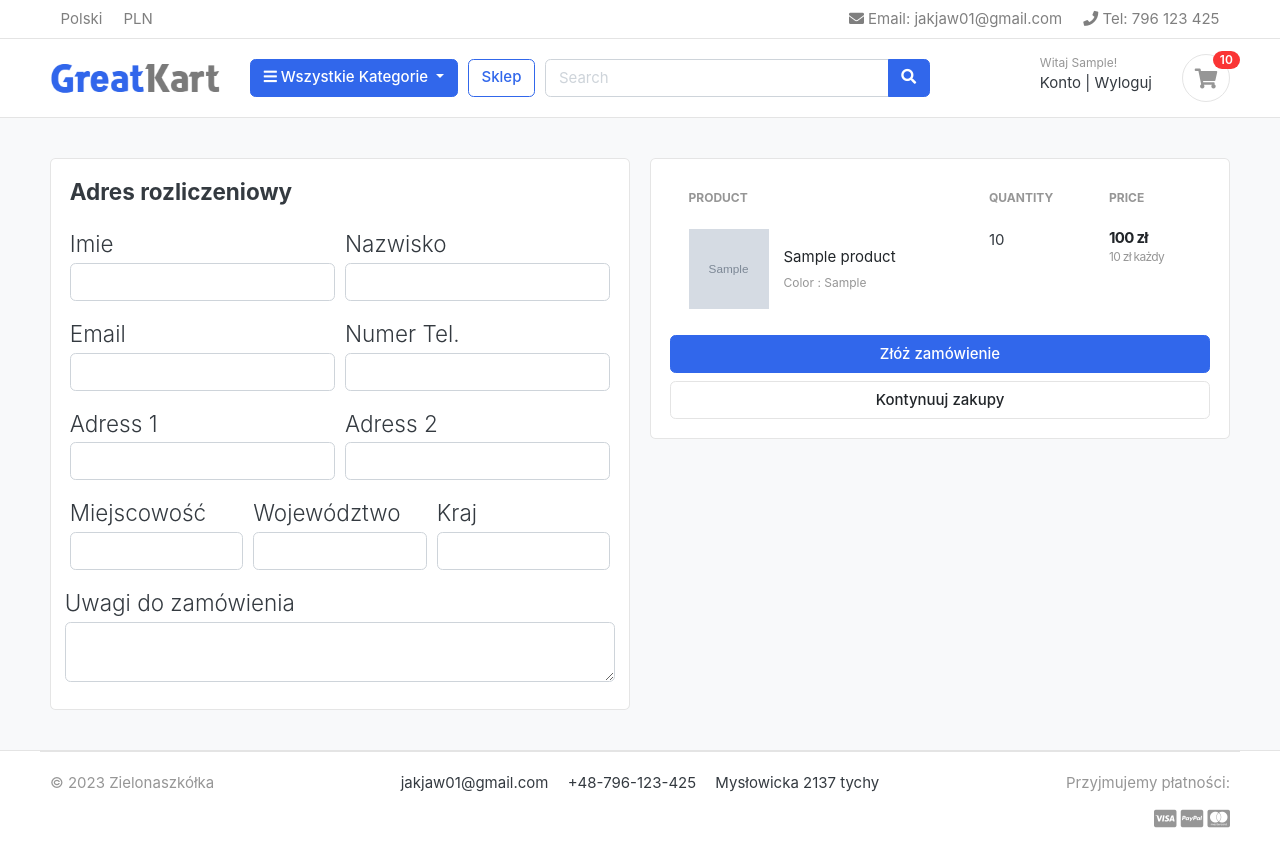
After one commit to JakJaw/Python_Django_site, a Django app: page /cart/checkout/ in a window 1280 px wide. The commit adds this page. Run offline with Django 3.2, Linux system fonts and the light colour scheme; a user stored in the database is signed in; tables that the repository leaves empty hold one stand-in row (values such as "Sample post"); grey boxes marked "Sample" are stand-in pictures; some libraries are stand-ins or nearby versions; some web fonts are replaced.

Commit message:
działający koszyk i logowanie

```diff
--- a/carts/context_processors.py
+++ b/carts/context_processors.py
@@ -9,7 +9,10 @@ def counter(request):
     else:
         try:
             cart = Cart.objects.filter(cart_id=_cart_id(request)) #session key
-            cart_items = CartItem.objects.all().filter(cart=cart[:1])
+            if request.user.is_authenticated:
+                cart_items = CartItem.objects.all().filter(user=request.user)
+            else:
+                cart_items = CartItem.objects.all().filter(cart=cart[:1])
             for cart_item in cart_items:
                 cart_count += cart_item.quantity
         except Cart.DoesNotExist:
--- a/carts/models.py
+++ b/carts/models.py
@@ -1,5 +1,6 @@
 from django.db import models
 from store.models import Product, Variation
+from accounts.models import Account
 
 # Create your models here.
 
@@ -12,9 +13,10 @@ class Cart(models.Model):
 
 
 class CartItem(models.Model):
+    user = models.ForeignKey(Account, on_delete=models.CASCADE, null=True)
     product = models.ForeignKey(Product, on_delete=models.CASCADE)
     variations = models.ManyToManyField(Variation, blank=True)
-    cart = models.ForeignKey(Cart, on_delete=models.CASCADE)
+    cart = models.ForeignKey(Cart, on_delete=models.CASCADE, null=True)
     quantity = models.IntegerField()
     is_active = models.BooleanField(default=True)
 
--- a/carts/urls.py
+++ b/carts/urls.py
@@ -7,4 +7,5 @@ urlpatterns = [
     path('add_cart/<int:product_id>/',views.add_cart, name='add_cart'),
     path('remove_cart/<int:product_id>/<int:cart_item_id>/',views.remove_cart, name='remove_cart'),
     path('remove_cart_item/<int:product_id>/<int:cart_item_id>/',views.remove_cart_item, name='remove_cart_item'),
+    path('checkout/', views.checkout, name='checkout'),
 ]
--- a/carts/views.py
+++ b/carts/views.py
@@ -4,6 +4,7 @@ from django.shortcuts import render, redirect, get_object_or_404
 from store.models import Product, Variation
 from .models import Cart, CartItem
 from django.core.exceptions import ObjectDoesNotExist
+from django.contrib.auth.decorators import login_required
 
 # Create your views here.
 
@@ -14,72 +15,126 @@ def _cart_id(request):
     return cart
 
 def add_cart(request, product_id):
-    product_variation = []
+    current_user = request.user
     product = Product.objects.get(id=product_id) #getting the product
-    if request.method == 'POST':
-        for item in request.POST:
-            key = item
-            value = request.POST[key]
 
-            try:
-                variation = Variation.objects.get(product=product,variation_category__iexact=key, variation_value__iexact=value) #ignore if key is cap or lower
-                product_variation.append(variation)
-            except:
-                pass
+    #Jeśli użytkownik jest zalogowany
+    if current_user.is_authenticated:
+        product_variation = []
+        if request.method == 'POST':
+            for item in request.POST:
+                key = item
+                value = request.POST[key]
+
+                try:
+                    variation = Variation.objects.get(product=product,variation_category__iexact=key, variation_value__iexact=value) #ignore if key is cap or lower
+                    product_variation.append(variation)
+                except:
+                    pass
+
+        is_cart_item_exists = CartItem.objects.filter(product=product, user=current_user).exists()
+        if is_cart_item_exists:
+            cart_item = CartItem.objects.filter(product=product, user=current_user)
+            ex_var_list = []
+            id = []
+            for item in cart_item:
+                existing_variation = item.variations.all()
+                ex_var_list.append(list(existing_variation))
+                id.append(item.id)
+
+            if product_variation in ex_var_list:
+                index = ex_var_list.index(product_variation)
+                item_id = id[index]
+                item = CartItem.objects.get(product=product, id=item_id)
+                item.quantity += 1
+                item.save()
+
+            else:
+                item = CartItem.objects.create(product=product, quantity=1, user=current_user)
+                if len(product_variation) > 0:
+                    item.variations.clear()
+                    item.variations.add(*product_variation)
+                item.save()
+        else:
+            cart_item = CartItem.objects.create(
+                product = product,
+                quantity = 1,
+                user = current_user,
+            )
+            if len(product_variation) > 0:
+                cart_item.variations.clear()
+                cart_item.variations.add(*product_variation)
+            cart_item.save()
+        return redirect('cart')
+
+    #Jeśli użytkownik jest zalogowany
+    else:
+        product_variation = []
+        if request.method == 'POST':
+            for item in request.POST:
+                key = item
+                value = request.POST[key]
+
+                try:
+                    variation = Variation.objects.get(product=product,variation_category__iexact=key, variation_value__iexact=value) #ignore if key is cap or lower
+                    product_variation.append(variation)
+                except:
+                    pass
 
 
-    try:
-        cart = Cart.objects.get(cart_id=_cart_id(request)) #getting the cart using the cart_id present in the session
-    except Cart.DoesNotExist:
-        cart = Cart.objects.create(
-            cart_id = _cart_id(request)
-        )
-    cart.save()
+        try:
+            cart = Cart.objects.get(cart_id=_cart_id(request)) #getting the cart using the cart_id present in the session
+        except Cart.DoesNotExist:
+            cart = Cart.objects.create(
+                cart_id = _cart_id(request)
+            )
+        cart.save()
 
-    is_cart_item_exists = CartItem.objects.filter(product=product, cart=cart).exists()
-    if is_cart_item_exists:
-        cart_item = CartItem.objects.filter(product=product, cart=cart)
+        is_cart_item_exists = CartItem.objects.filter(product=product, cart=cart).exists()
+        if is_cart_item_exists:
+            cart_item = CartItem.objects.filter(product=product, cart=cart)
+            ex_var_list = []
+            id = []
+            for item in cart_item:
+                existing_variation = item.variations.all()
+                ex_var_list.append(list(existing_variation))
+                id.append(item.id)
 
-        ex_var_list = []
-        id = []
-        for item in cart_item:
-            existing_variation = item.variations.all()
-            ex_var_list.append(list(existing_variation))
-            id.append(item.id)
+            if product_variation in ex_var_list:
+                index = ex_var_list.index(product_variation)
+                item_id = id[index]
+                item = CartItem.objects.get(product=product, id=item_id)
+                item.quantity += 1
+                item.save()
 
-        print(product_variation, "oooooooo", ex_var_list)
-
-        if product_variation in ex_var_list:
-            index = ex_var_list.index(product_variation)
-            item_id = id[index]
-            item = CartItem.objects.get(product=product, id=item_id)
-            item.quantity += 1
-            item.save()
-
+            else:
+                item = CartItem.objects.create(product=product, quantity=1, cart=cart)
+                if len(product_variation) > 0:
+                    item.variations.clear()
+                    item.variations.add(*product_variation)
+                item.save()
         else:
-            item = CartItem.objects.create(product=product, quantity=1, cart=cart)
+            cart_item = CartItem.objects.create(
+                product = product,
+                quantity = 1,
+                cart = cart,
+            )
             if len(product_variation) > 0:
-                item.variations.clear()
-                item.variations.add(*product_variation)
-            item.save()
-    else:
-        cart_item = CartItem.objects.create(
-            product = product,
-            quantity = 1,
-            cart = cart,
-        )
-        if len(product_variation) > 0:
-            cart_item.variations.clear()
-            cart_item.variations.add(*product_variation)
-        cart_item.save()
-    return redirect('cart')
+                cart_item.variations.clear()
+                cart_item.variations.add(*product_variation)
+            cart_item.save()
+        return redirect('cart')
 
 
 def remove_cart(request, product_id, cart_item_id):
-    cart = Cart.objects.get(cart_id=_cart_id(request))
     product = get_object_or_404(Product, id=product_id)
     try:
-        cart_item = CartItem.objects.get(product=product, cart=cart, id=cart_item_id)
+        if request.user.is_authenticated:
+            cart_item = CartItem.objects.get(product=product, user=request.user, id=cart_item_id)
+        else:
+            cart = Cart.objects.get(cart_id=_cart_id(request))
+            cart_item = CartItem.objects.get(product=product, cart=cart, id=cart_item_id)
+
         if cart_item.quantity > 1:
             cart_item.quantity -= 1
             cart_item.save()
@@ -87,13 +142,17 @@ def remove_cart(request, product_id, cart_item_id):
             cart_item.delete()
     except:
         pass
+
     return redirect('cart')
 
 
 def remove_cart_item(request, product_id, cart_item_id):
-    cart = Cart.objects.get(cart_id=_cart_id(request))
     product = get_object_or_404(Product, id=product_id)
-    cart_item = CartItem.objects.get(product=product, cart=cart, id=cart_item_id)
+    if request.user.is_authenticated:
+        cart_item = CartItem.objects.get(product=product, user=request.user, id=cart_item_id)
+    else:
+        cart = Cart.objects.get(cart_id=_cart_id(request))
+        cart_item = CartItem.objects.get(product=product, cart=cart, id=cart_item_id)
     cart_item.delete()
     return redirect('cart')
 
@@ -102,14 +161,17 @@ def cart(request, total=0, quantity=0, cart_items=None):
     try:
         tax = 0
         grand_total = 0
-        cart = Cart.objects.get(cart_id=_cart_id(request))
-        cart_items = CartItem.objects.filter(cart=cart, is_active=True)
+        if request.user.is_authenticated:
+            cart_items = CartItem.objects.filter(user=request.user, is_active=True)
+        else:
+            cart = Cart.objects.get(cart_id=_cart_id(request))
+            cart_items = CartItem.objects.filter(cart=cart, is_active=True)
         for cart_item in cart_items:
            total += (cart_item.product.price * cart_item.quantity)
            quantity += cart_item.quantity
         tax = ((8 * total)/100)
         grand_total = total + tax
-    except cart.ObjectDoesNotExist:
+    except ObjectDoesNotExist:
         pass
 
     context = {
@@ -121,3 +183,32 @@ def cart(request, total=0, quantity=0, cart_items=None):
     }
 
     return render(request, 'store/cart.html', context)
+
+@login_required(login_url = 'login')
+def checkout(request, total=0, quantity=0, cart_items=None):
+    try:
+        tax = 0
+        grand_total = 0
+        if request.user.is_authenticated:
+            cart_items = CartItem.objects.filter(user=request.user, is_active=True)
+        else:
+            cart = Cart.objects.get(cart_id=_cart_id(request))
+            cart_items = CartItem.objects.filter(cart=cart, is_active=True)
+
+        for cart_item in cart_items:
+           total += (cart_item.product.price * cart_item.quantity)
+           quantity += cart_item.quantity
+        tax = ((8 * total)/100)
+        grand_total = total + tax
+    except ObjectDoesNotExist:
+        pass
+
+    context = {
+        'total': total,
+        'quantity': quantity,
+        'cart_items': cart_items,
+        'tax': tax,
+        'grand_total': grand_total,
+    }
+
+    return render(request, 'store/checkout.html', context)
--- a/templates/store/cart.html
+++ b/templates/store/cart.html
@@ -103,7 +103,7 @@
                 <p class="text-center mb-3">
                     <img src="{% static './images/misc/payments.png' %}" height="26">
                 </p>
-                <a href="./place-order.html" class="btn btn-primary btn-block"> Checkout </a>
+                <a href="{% url "checkout" %}" class="btn btn-primary btn-block"> Przejdź do podsumowania </a>
                 <a href="{% url 'store' %}" class="btn btn-light btn-block">Kontynuuj zakupy</a>
             </div> <!-- card-body.// -->
             </div> <!-- card.// -->
--- /dev/null
+++ b/templates/store/checkout.html
@@ -0,0 +1,120 @@
+{% extends "base.html" %}
+{% load static %}
+
+{% block content %}
+
+<section class="section-content padding-y bg">
+    <div class="container">
+        <div class="row">
+            <aside class="col-lg-6">
+            <div class="card">
+                <div class="card-body">
+                    <h4 class="card-title mb-4">Adres rozliczeniowy<h4>
+                    <form action="" method="POST">
+                        {% csrf_token %}
+                        <div class="form-row">
+                            <div class="col form-group">
+                                <label class="font-weight-light" for="">Imie</label>
+                                <input type="text" name="first_name" class="form-control" required>
+                            </div>
+                            <div class="col form-group">
+                                <label class="font-weight-light" for="">Nazwisko</label>
+                                <input type="text" name="last_name" class="form-control" required>
+                            </div>
+                        </div>
+                        <div class="form-row">
+                            <div class="col form-group">
+                                <label class="font-weight-light" for="">Email</label>
+                                <input type="email" name="email" class="form-control" required>
+                            </div>
+                            <div class="col form-group">
+                                <label class="font-weight-light" for="">Numer Tel.</label>
+                                <input type="text" name="phone" class="form-control" required>
+                            </div>
+                        </div>
+                        <div class="form-row">
+                            <div class="col form-group">
+                                <label class="font-weight-light" for="">Adress 1</label>
+                                <input type="text" name="address_line_1" class="form-control" required>
+                            </div>
+                            <div class="col form-group">
+                                <label class="font-weight-light" for="">Adress 2</label>
+                                <input type="text" name="address_line_2" class="form-control">
+                            </div>
+                        </div>
+                        <div class="form-row">
+                            <div class="col form-group">
+                                <label class="font-weight-light" for="">Miejscowość</label>
+                                <input type="text" name="city" class="form-control" required>
+                            </div>
+                            <div class="col form-group">
+                                <label class="font-weight-light" for="">Województwo</label>
+                                <input type="text" name="state" class="form-control" required>
+                            </div>
+                            <div class="col form-group">
+                                <label class="font-weight-light" for="">Kraj</label>
+                                <input type="text" name="country" class="form-control" required>
+                            </div>
+                        </div>
+                        <div class="form-row">
+                            <label class="font-weight-light" for="">Uwagi do zamówienia</label>
+                            <textarea name="order_note" rows="2" class="form-control"></textarea>
+                        </div>
+
+                </div>
+            </div><!-- card -->
+            </aside>
+
+            <aside class="col-lg-6">
+            <div class="card">
+                <div class="card-body">
+                    <table class="table table-borderless table-shopping-cart">
+                        <thead class="text-muted">
+                        <tr class="small text-uppercase">
+                            <th scope="col">Product</th>
+                            <th scope="col" width="120">Quantity</th>
+                            <th scope="col" width="120">Price</th>
+                        </tr>
+                        </thead>
+                        <tbody>
+                            {% for cart_item in cart_items %}
+                            <tr>
+                                <td>
+                                    <figure class="itemside align-items-center">
+                                        <div class="aside"><img src="{{ cart_item.product.image.url }}" class="img-sm"></div>
+                                        <figcaption class="info">
+                                            <a href="{{ cart_item.product.get_url }}" class="title text-dark">{{ cart_item.product.product_name }}</a>
+                                            <p class="text-muted small">
+                                                {% if cart_item.variations.all %}
+                                                    {% for item in cart_item.variations.all %}
+                                                        {{ item.variation_category | capfirst }} : {{ item.variation_value | capfirst }} <br>
+                                                    {% endfor %}
+                                                {% endif %}
+                                            </p>
+                                        </figcaption>
+                                    </figure>
+                                </td>
+                                <td>
+                                    <label for"">{{ cart_item.quantity }}</label>
+                                </td>
+                                <td>
+                                    <div class="price-wrap">
+                                        <var class="price">{{ cart_item.sub_total }} zł</var>
+                                        <small class="text-muted">{{ cart_item.product.price }} zł każdy</small>
+                                    </div>
+                                </td>
+                            </tr>
+                            {% endfor %}
+                        </tbody>
+                    </table>
+                    <button type="submit" name="submit" class="btn btn-primary btn-block"> Złóż zamówienie </button>
+                    <a href="{% url 'store' %}" class="btn btn-light btn-block">Kontynuuj zakupy</a>
+                    </form>
+                </div>
+            </div>
+            </aside>
+        </div>
+    </div>
+</section>
+
+{% endblock %}
```
Also changed, not shown: accounts/views.py (+49 -1 lines), carts/migrations/0003_auto_20240105_1649.py (added), 1 other file.
